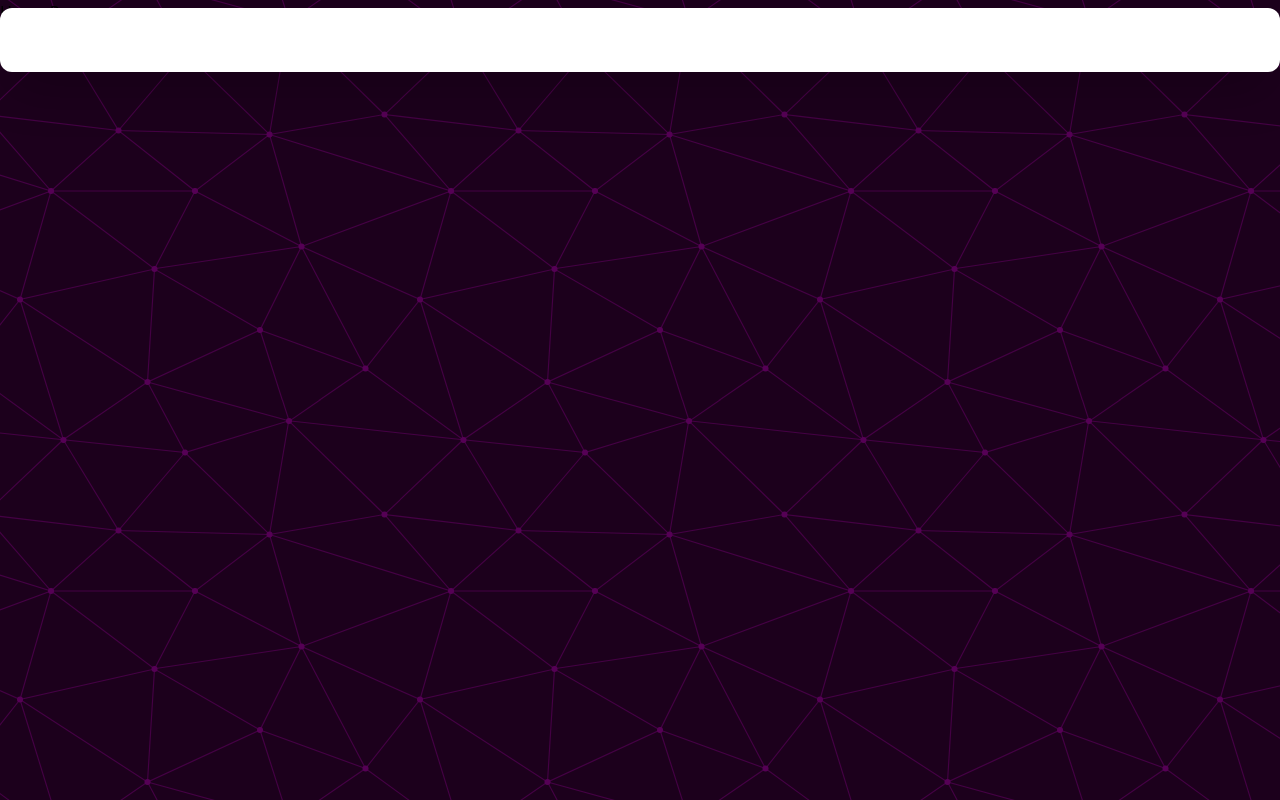
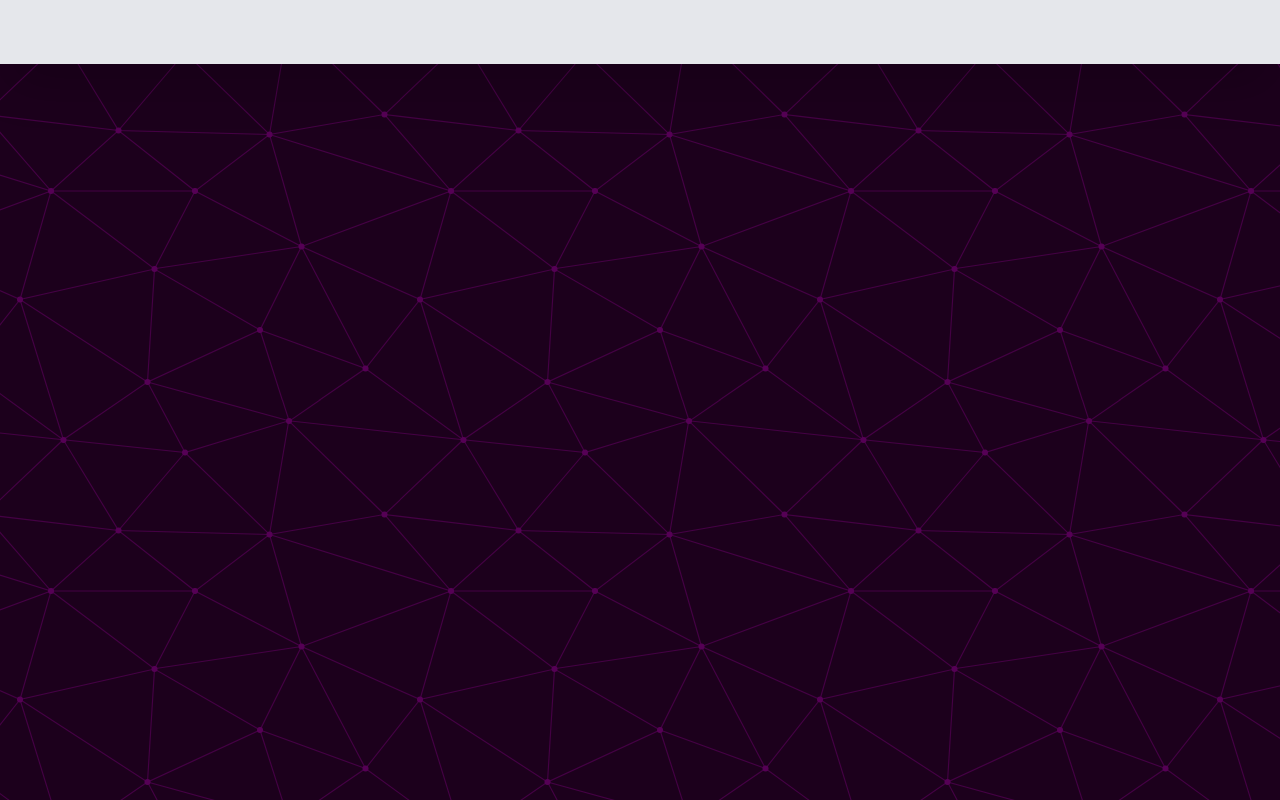
Before and after one commit to AndresG2412/OnlineShop, a Next.js app: page / in a window 1280 px wide. Built offline with nearby package versions, Linux system fonts and the light colour scheme.

Commit message:
cambios leves navbar

```diff
--- a/src/app/Components/Navbar.jsx
+++ b/src/app/Components/Navbar.jsx
@@ -2,7 +2,7 @@ import React from 'react'
 
 export default function Navbar() {
   return (
-    <div className='h-16 w-screen bg-white shadow-2xl rounded-xl fixed top-2'>
+    <div className='h-16 w-screen bg-gray-200 shadow-2xl fixed border-b-[#222]'>
 
     </div>
   )
--- a/src/app/page.js
+++ b/src/app/page.js
@@ -4,8 +4,8 @@ import Navbar from "./Components/Navbar";
 export default function Home() {
   return (
     <>
+      <Navbar />
       <p>
-        <Navbar />
         Home Page
       </p>
     </>
```
